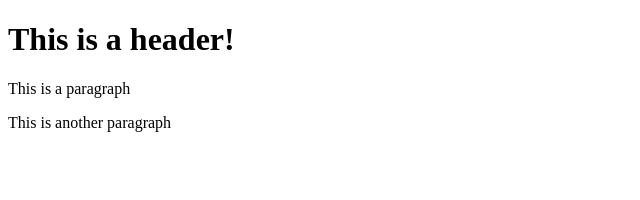
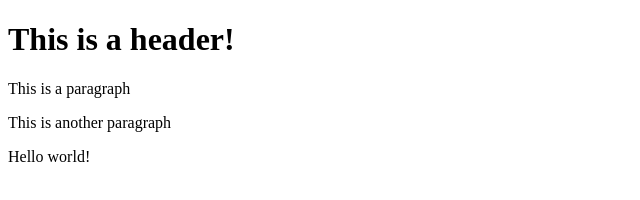
Before and after one commit to Perryman/git-test, a website: page index.html in a window 1280 px wide. Shown: the whole page, without its empty margins (0-640 px from the left). Drawn offline with Linux system fonts and the light colour scheme.

Commit message:
Using NPM

```diff
--- a/index.html
+++ b/index.html
@@ -4,5 +4,6 @@
             <h1>This is a header!</h1>
             <p>This is a paragraph</p>
             <p>This is another paragraph</p>
+            <p>Hello world!</p>
         </body>
 </html>
```
Also changed, not shown: package.json (added, +24 -0 lines), 2 other files.
